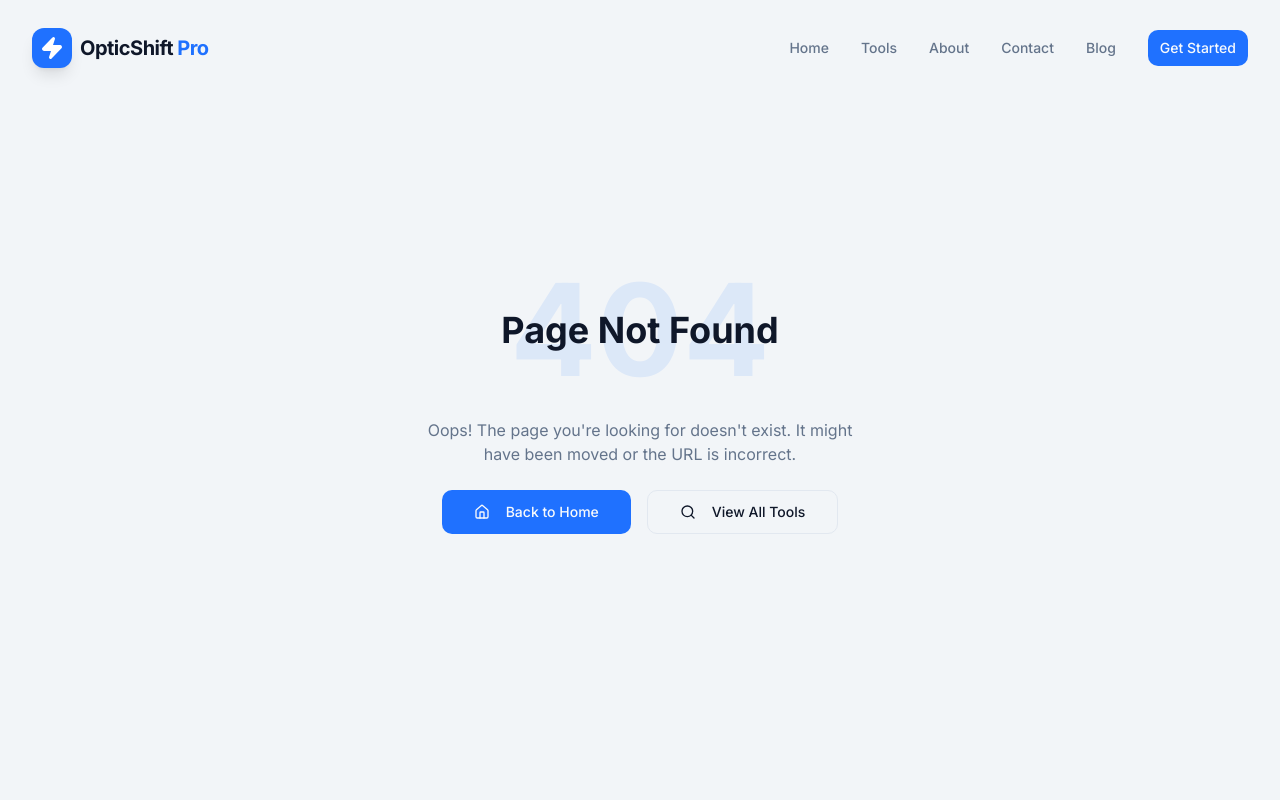
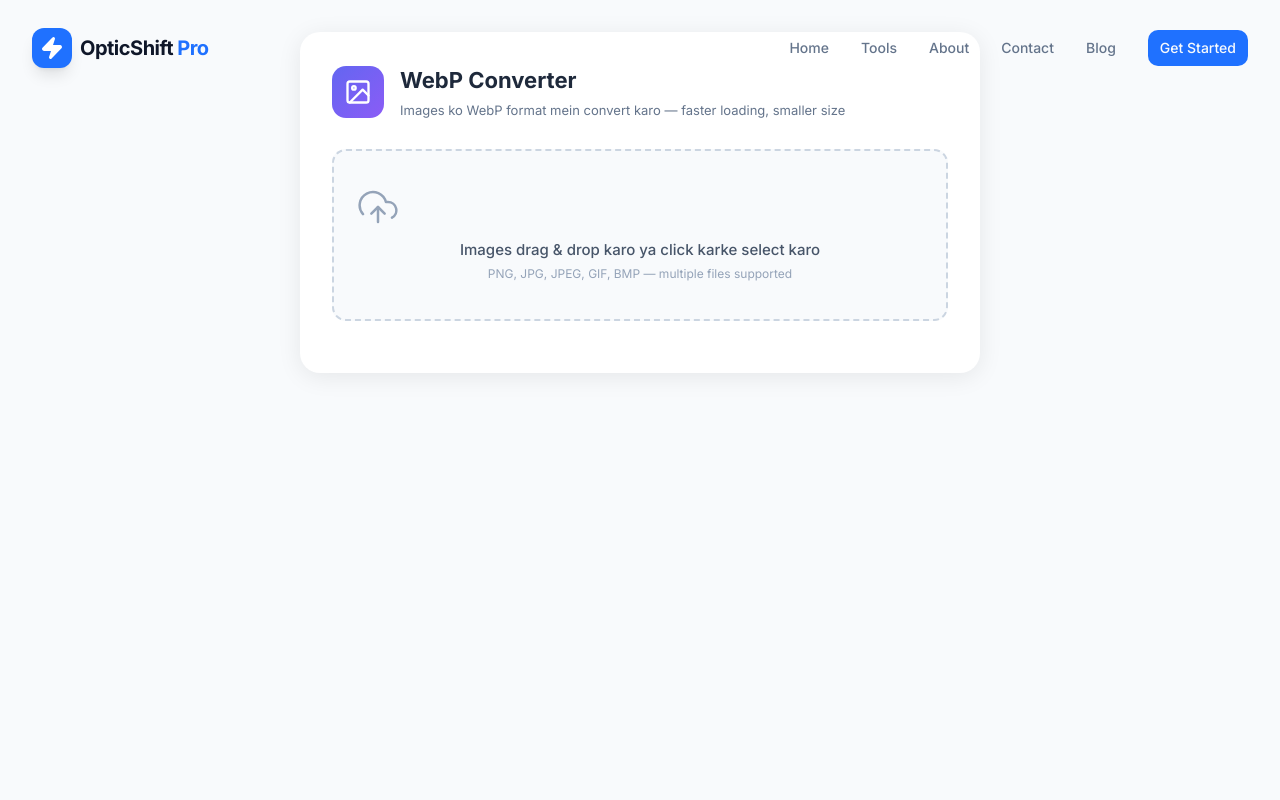
Before and after one commit to surajkumar122024-star/ok01, a Next.js app: page /tools/webp-converter in a window 1280 px wide. Before the commit this address had no page. Shown: the top 800 px of the page. Built offline with nearby package versions, Linux system fonts and the light colour scheme.

Commit message:
Add WebpConverter component to new page

```diff
--- /dev/null
+++ b/src/app/tools/webp-converter/page.tsx
@@ -0,0 +1,5 @@
+import WebpConverter from "@/components/WebpConverter";
+
+export default function Page() {
+  return <WebpConverter />;
+}
```
